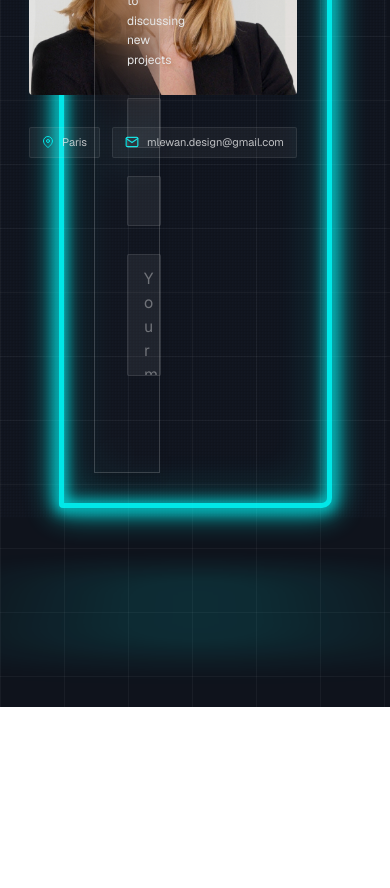
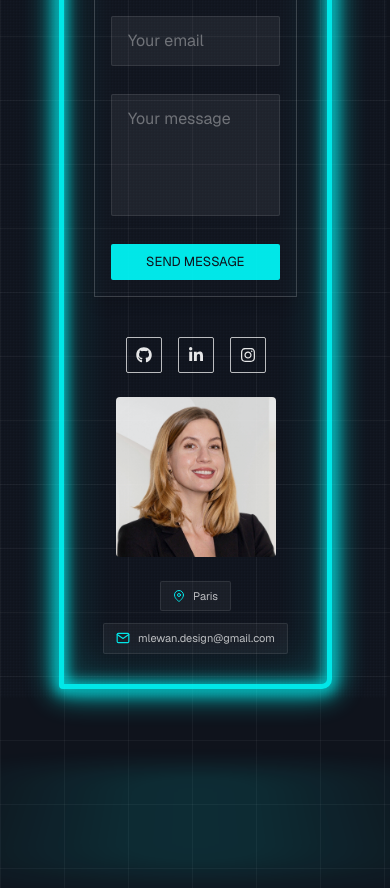
Before and after one commit to martalewan/react-portfolio-ts, a React (Vite) app in the folder client/: page / in a window 390 px wide. Shown: the part 9820-10708 px from the top of the page. Before the commit the page ends 10527 px from the top, so only its background shows below. Built offline with nearby package versions, Linux system fonts and the light colour scheme.

Commit message:
refactor: improve responsivness of contact section

```diff
--- a/client/src/components/modules/ContactInfo.tsx
+++ b/client/src/components/modules/ContactInfo.tsx
@@ -5,16 +5,22 @@ import { FiMapPin, FiMail } from "react-icons/fi";
 
 const ContactInfo = () => {
     return (
-        <div className="flex justify-end gap-4">
-            <Socials wrapperStyles="flex flex-col gap-4" iconsStyles="z-10 flex items-center justify-center border-1 border-(--secondary-color)/80 rounded-xs p-2 w-9 h-9" />
+        <div className="flex flex-col md:flex-row md:ml-auto gap-6 md:gap-4">
 
-            <div className="flex flex-col gap-8 items-start">
+            <Socials
+                wrapperStyles="flex flex-row md:flex-col justify-center md:justify-start gap-4 shrink-0"
+                iconsStyles="z-10 flex items-center justify-center border border-(--secondary-color)/80 rounded-xs p-2 w-9 h-9"
+            />
+
+            <div className="flex flex-col gap-6 md:gap-8 items-center md:items-start w-full">
+
                 <motion.img
                     src={profil}
                     alt="Portrait"
-                    className="rounded-sm max-w-80 w-full h-auto object-contain"
+                    className="rounded-sm w-40 sm:w-52 md:w-88 h-auto object-contain"
                 />
-                <div className="flex gap-3">
+
+                <div className="flex flex-wrap gap-3 justify-center md:justify-start">
                     <div className="badge text-[11px] px-3 py-1.5 flex items-center gap-2">
                         <FiMapPin className="text-xs text-(--accent-color)" />
                         <span>Paris</span>
@@ -22,9 +28,12 @@ const ContactInfo = () => {
 
                     <div className="badge text-[11px] px-3 py-1.5 flex items-center gap-2">
                         <FiMail className="text-sm text-(--accent-color)" />
-                        <span>mlewan.design@gmail.com</span>
+                        <span className="break-all">
+                            mlewan.design@gmail.com
+                        </span>
                     </div>
                 </div>
+
             </div>
         </div>)
 }
--- a/client/src/components/sections/Contact.tsx
+++ b/client/src/components/sections/Contact.tsx
@@ -10,7 +10,7 @@ const Contact = () => {
             <SectionTitle label="04." title="Get in touch with me" subtitle="Hire me and just tell me hello" />
             <NeonFrame>
 
-                <div className="grid grid-cols-2 gap-20 relative z-10">
+                <div className="grid grid-cols-1 lg:grid-cols-2 gap-10 lg:gap-20 relative z-10">
 
                     <GlassCard>
                         <h3>Let's Connect</h3>
--- a/client/src/components/ui/GlassCard.tsx
+++ b/client/src/components/ui/GlassCard.tsx
@@ -6,7 +6,7 @@ type GlassCardProps = {
 
 const GlassCard = ({ children, className = "", glow = false }: GlassCardProps) => {
     return (
-        <div className={`max-w-350 relative bg-(--secondary-color)/1 backdrop-blur-xl border border-(--secondary-color)/20 rounded-xsm shadow-lg p-8 ${className}`}>
+        <div className={`max-w-350 relative bg-(--secondary-color)/1 backdrop-blur-xl border border-(--secondary-color)/20 rounded-xsm shadow-lg p-4 md:p-8 ${className}`}>
             {glow && (
                 <div className="absolute -inset-1 bg-linear-to-r from-blue-400 via-teal-400 to-pink-500 rounded-3xl opacity-10 blur-2xl"></div>
             )}
```
